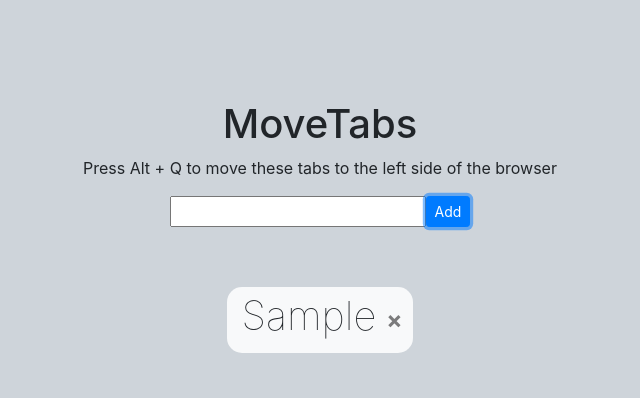
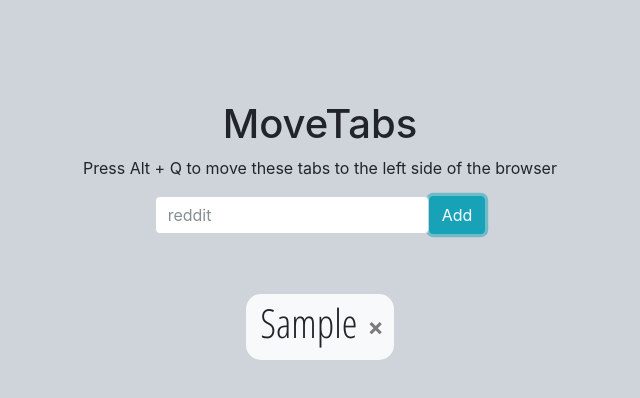
Before and after one commit to tom2zip/movetabs, a browser extension: page options.html in a window 1280 px wide. Both pictures are taken after typing "Sample" into the empty fields and a click on the button "Add". Shown: the whole page, without its empty margins (320-960 px from the left). Drawn offline with nearby package versions, Linux system fonts and the light colour scheme.

Commit message:
CSS changes and new font

```diff
--- a/index.js
+++ b/index.js
@@ -1,5 +1,4 @@
 const listElem = document.getElementById('filter-list');
-const input = document.getElementById('filter-text');
 let tabFilters;
 
 // empty objects are not truthy...
@@ -61,7 +60,9 @@ function removeFilter(elem) {
 }
 
 document.addEventListener('DOMContentLoaded', () => {
-    document.getElementById('add-button').onclick = () => {
+    document.getElementById('add-form').onsubmit = event => {
+        event.preventDefault();
+        const input = document.getElementById('filter-text');
         if (input.value) {
             addFilterToList(input.value);
             addFilterToStorage(input.value);
--- a/options.html
+++ b/options.html
@@ -4,6 +4,7 @@
     <title>MoveTabs</title>
 
     <link rel="stylesheet" href="https://maxcdn.bootstrapcdn.com/bootstrap/4.0.0-beta.2/css/bootstrap.min.css" integrity="sha384-PsH8R72JQ3SOdhVi3uxftmaW6Vc51MKb0q5P2rRUpPvrszuE4W1povHYgTpBfshb" crossorigin="anonymous">
+    <link href="https://fonts.googleapis.com/css?family=Open+Sans+Condensed:300" rel="stylesheet">
     <link rel="stylesheet" href="styles.css">
 </head>
 <body>
@@ -13,8 +14,12 @@
             <p class="title">Press Alt + Q to move these tabs to the left side of the browser</p>
         </div>
         <div class="row">
-            <input id="filter-text" type="text">
-            <button id="add-button" class="btn btn-primary btn-sm">Add</button>
+            <form id="add-form" class="form-inline">
+                <div class="input-group">
+                    <input id="filter-text" type="text" class="form-control" placeholder="reddit">
+                </div>
+                <button type="submit" class="btn btn-info">Add</button>
+            </form>
         </div>
         <div class="row filter-list" id="filter-list"></div>
     </div>
--- a/styles.css
+++ b/styles.css
@@ -33,6 +33,7 @@ button {
 }
 
 .filter-name {
+    font-family: 'Open Sans Condensed', sans-serif;
     font-weight: 100;
     margin-left: 4px;
     margin-right: 10px;
```
